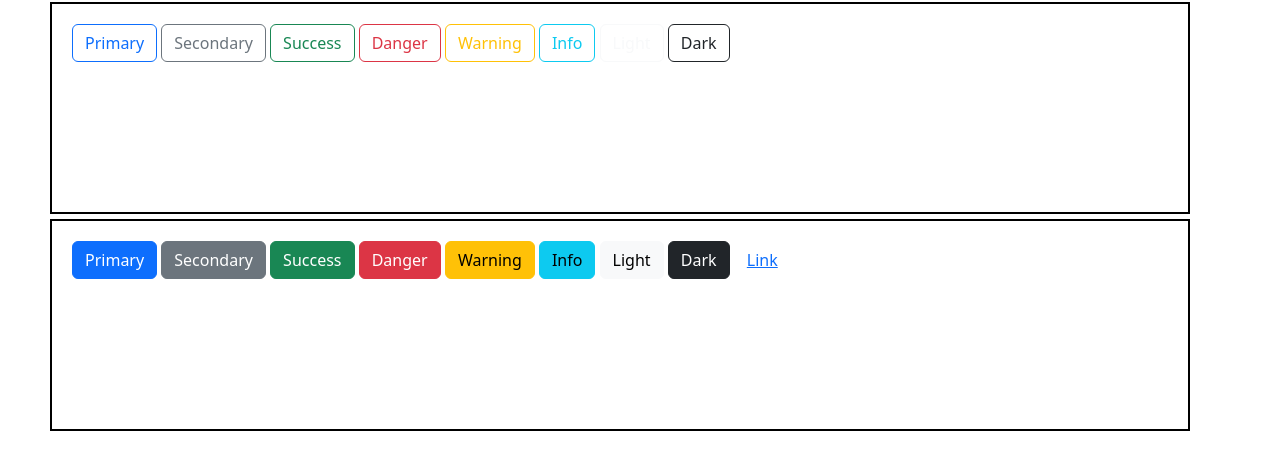
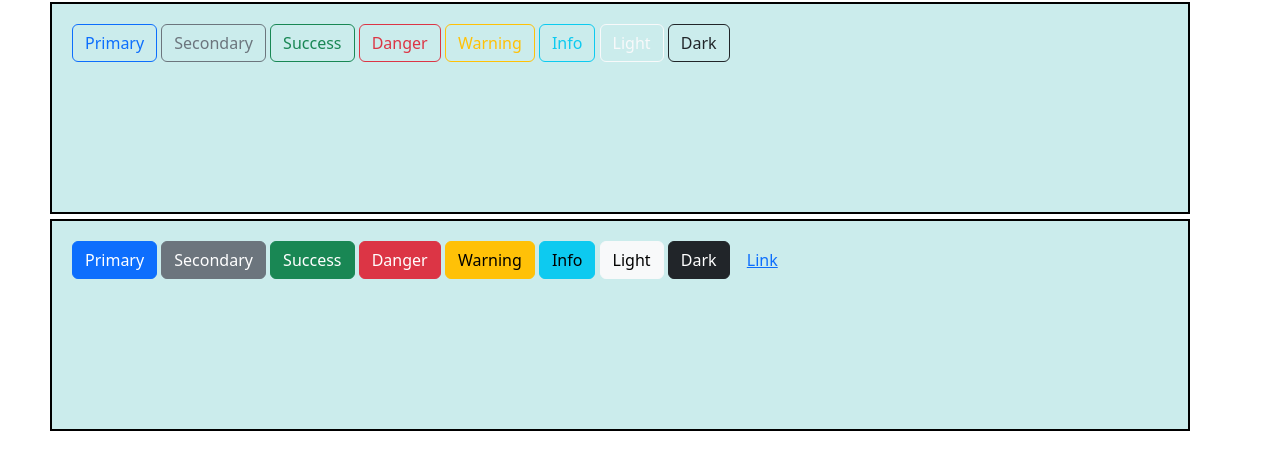
Before and after one commit to ad3rinto/bootstrap_ref, a plain HTML site: page index.html in a window 1280 px wide. Shown: the part 100-570 px from the top of the page. Drawn offline with nearby package versions, Linux system fonts and the light colour scheme.

Commit message:
add more styling

```diff
--- a/style.css
+++ b/style.css
@@ -5,4 +5,5 @@
 }
 .solo {
 	padding-bottom: 150px;
+	background-color: rgb(203, 236, 236);
 }
```
